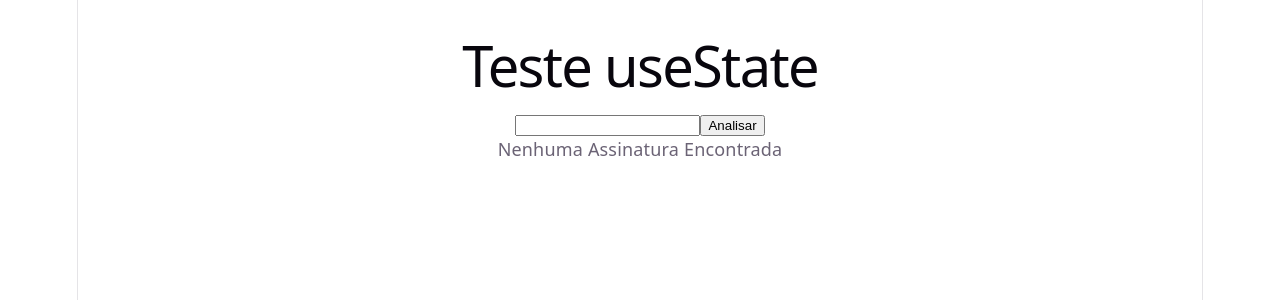
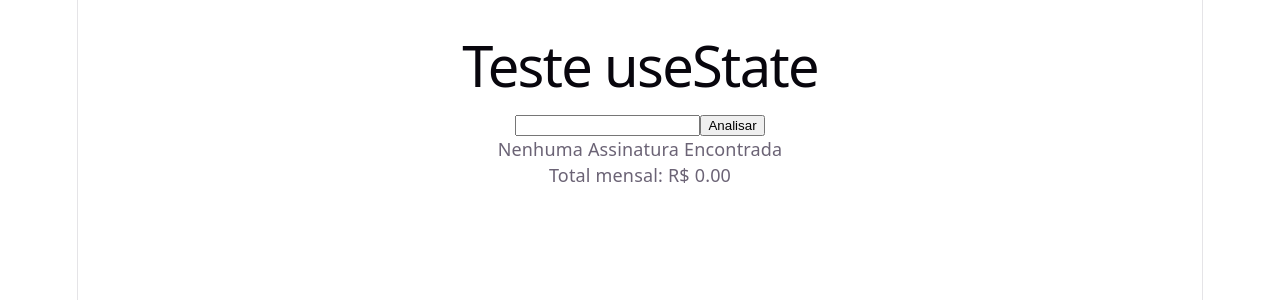
Before and after one commit to thiagobalonyi/subscription-detector, a React (Vite) app: page / in a window 1280 px wide. Shown: the top 300 px of the page. Built offline with nearby package versions, Linux system fonts and the light colour scheme.

Commit message:
feat: calcular total mensal das assinaturas detectadas

```diff
--- a/src/App.tsx
+++ b/src/App.tsx
@@ -6,10 +6,19 @@ function App() {
   const servicos = [
   { nome: "Netflix", chave: "netflix" },
   { nome: "Spotify", chave: "spotify" },
-  { nome: "Amazon Prime", chave: "prime" },
+  { nome: "Amazon Prime", chave: "amazon" },
   { nome: "Disney+", chave: "disney" },
   { nome: "HBO Max", chave: "hbo" },
 ];
+
+const extrairNumero = (valor: string) => {
+  return Number(
+    valor
+      .replace("R$", "")
+      .replace(",",".")
+      .trim()
+  );
+};
 
   const analisarTexto = () => {
     const linhas = texto.split("\n");
@@ -33,7 +42,14 @@ function App() {
   });
 
     setResultado(resultados);
+
   };
+
+  const total = resultado.reduce((acc, item) => {
+      if (!item.valor) return acc;
+
+      return acc + extrairNumero(item.valor);
+    }, 0);
 
   return (
     <div style={{ padding: 20 }}>
@@ -59,6 +75,9 @@ function App() {
           ))}
         </ul>
       )}
+      <p>
+        Total mensal: R$ {total.toFixed(2)}
+      </p>
     </div>
   );
 }
```
